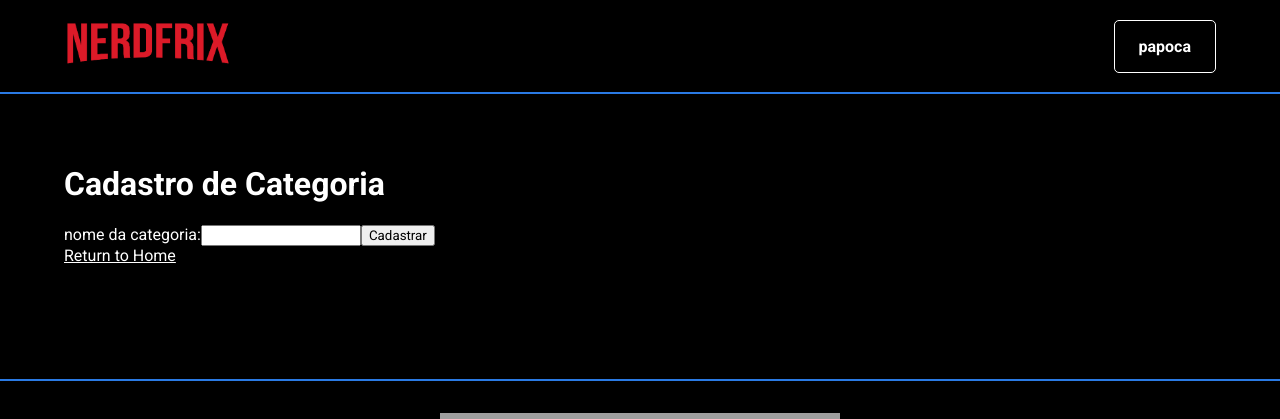
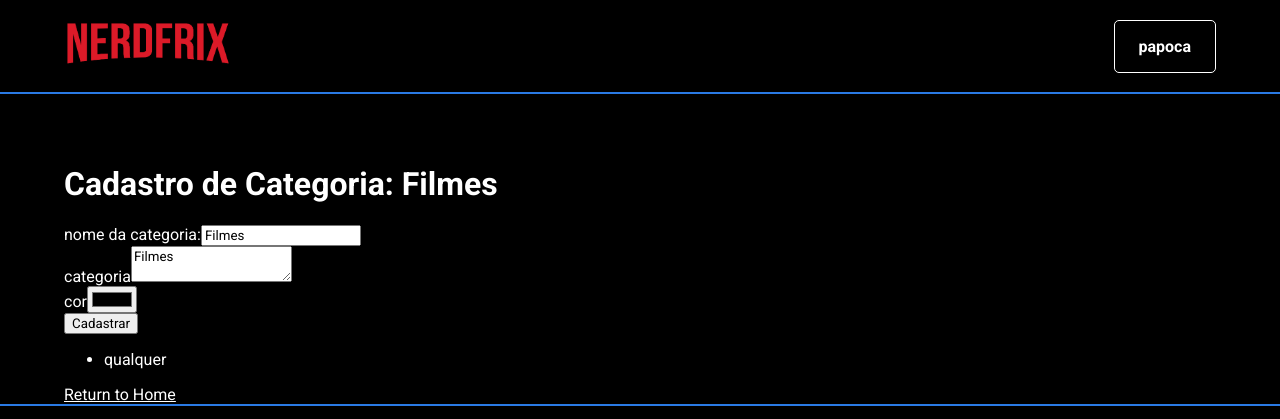
Before and after one commit to Flamerson/Nerdfrix, a React (Create React App) app: page /cadastro/categoria in a window 1280 px wide. Shown: the top 419 px of the page. Built offline with nearby package versions, Linux system fonts and the light colour scheme; grey boxes are pictures that could not be loaded.

Commit message:
so para não esquecer

```diff
--- a/src/Pages/cadastro/categoria/Index.js
+++ b/src/Pages/cadastro/categoria/Index.js
@@ -1,22 +1,72 @@
-import React from 'react';
+import React, { useState } from 'react';
 import PageDefault from '../../../components/PaggeDefault/Index';
 import { Link } from 'react-router-dom';
-
+//função que cadastra a porra do nome que quero colocar na tela
 function CadastroCategoria() {
+    const [categorias , setCategorias] = useState(['qualquer']);
+    const [nomeDaCategoria , setNomeDaCategoria] = useState('Filmes');
 
     return(
         <>
         <PageDefault>
-            <h1>Cadastro de Categoria</h1>
-            <form>
+    <h1>Cadastro de Categoria: {nomeDaCategoria} </h1>
+            <form onSubmit={ function handleSubmit(infosDoEvento) {
+                infosDoEvento.preventDefault();
+                setCategorias([
+                    ...categorias, nomeDaCategoria
+                ])
+            }
+        } >
+            <div>
                 <label>nome da categoria:
-                <input type="text" />
+                <input type="text"
+                value={nomeDaCategoria}
+                onChange={function funçãohandler(infosDoEvento){
+                    //evento que faz o nome aparecer na tela apos ser digitado :)
+                    setNomeDaCategoria(infosDoEvento.target.value);
+                } }
+                />
                 </label>
+
+            </div>
+<div>
+
+                <label>categoria
+                    <textarea type="text"
+                    value={nomeDaCategoria}
+                    onChange={function funçãohandler(infosDoEvento){
+                        setNomeDaCategoria(infosDoEvento.target.value);
+                    }}
+                    />
+                </label>
+</div>
+<div>
+
+                <label>cor
+                    <input type="color"
+                    value={nomeDaCategoria}
+                    onChange={function funçãohandler(infosDoEvento){
+                        setNomeDaCategoria(infosDoEvento.target.value);
+                    }}
+                    />
+
+                </label>
+</div>
                 <button to="/" >
                     Cadastrar
                 </button>
 
             </form>
+
+            <ul>
+                {categorias.map((categoria, indice)=> {
+                    return (
+                        <li key={`${categoria}${indice}`}>
+                            {categoria}
+                        </li>
+                    )
+                })}
+            </ul>
             <Link to="/" >
                 Return to Home
             </Link>
```
